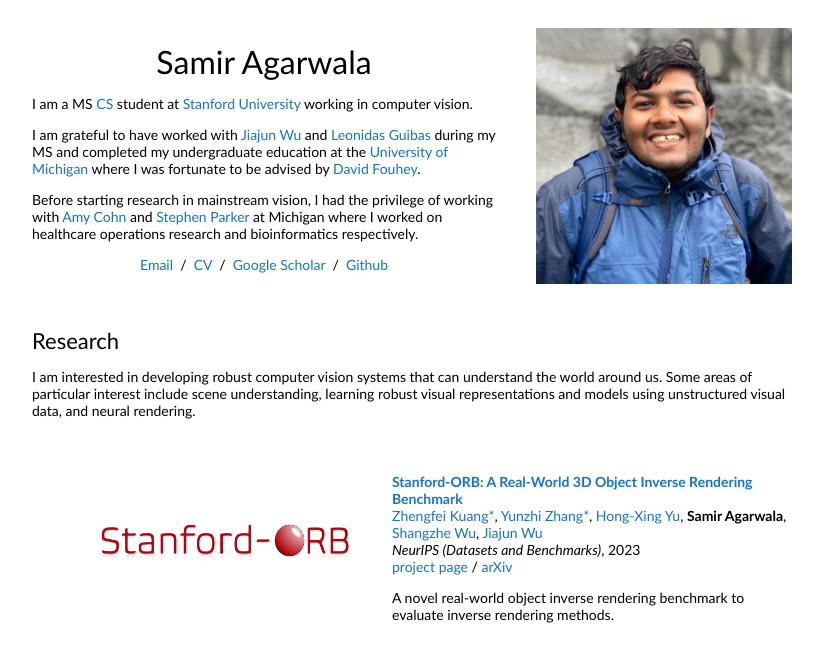
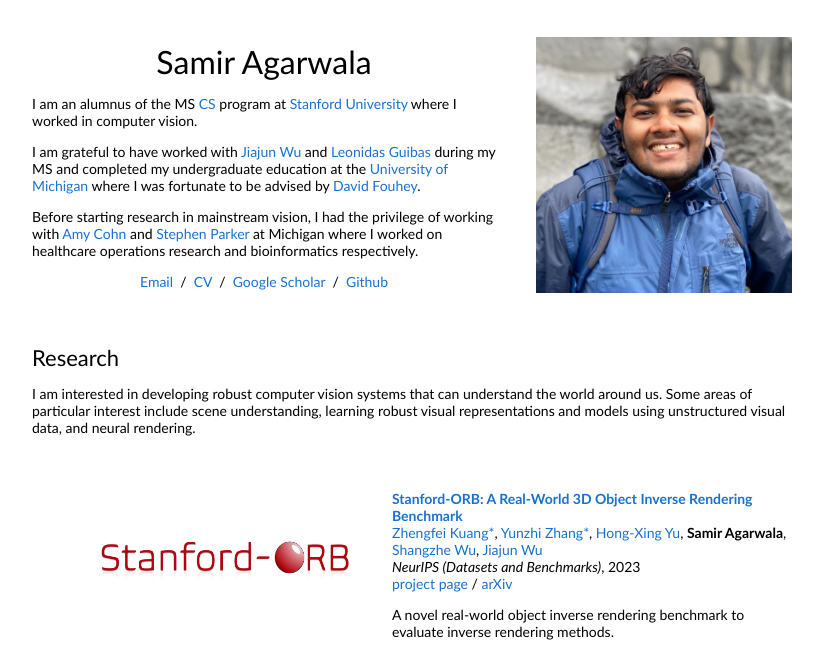
Before and after one commit to samiragarwala/samiragarwala.github.io, a plain HTML site: page index.html in a window 1280 px wide. Shown: the top 654 px of the page, without its empty margins (228-1051 px from the left). Drawn offline with Linux system fonts and the light colour scheme.

Commit message:
Update index.html

```diff
--- a/index.html
+++ b/index.html
@@ -20,7 +20,7 @@
               <p style="text-align:center">
                 <name>Samir Agarwala</name>
               </p>
-              <p>I am a MS <a href="https://cs.stanford.edu/">CS</a> student at <a href="https://www.stanford.edu/">Stanford University</a> working in
+              <p>I am an alumnus of the MS <a href="https://cs.stanford.edu/">CS</a>  program at <a href="https://www.stanford.edu/">Stanford University</a> where I worked in
                 computer vision.
               </p>
               <p>
```
